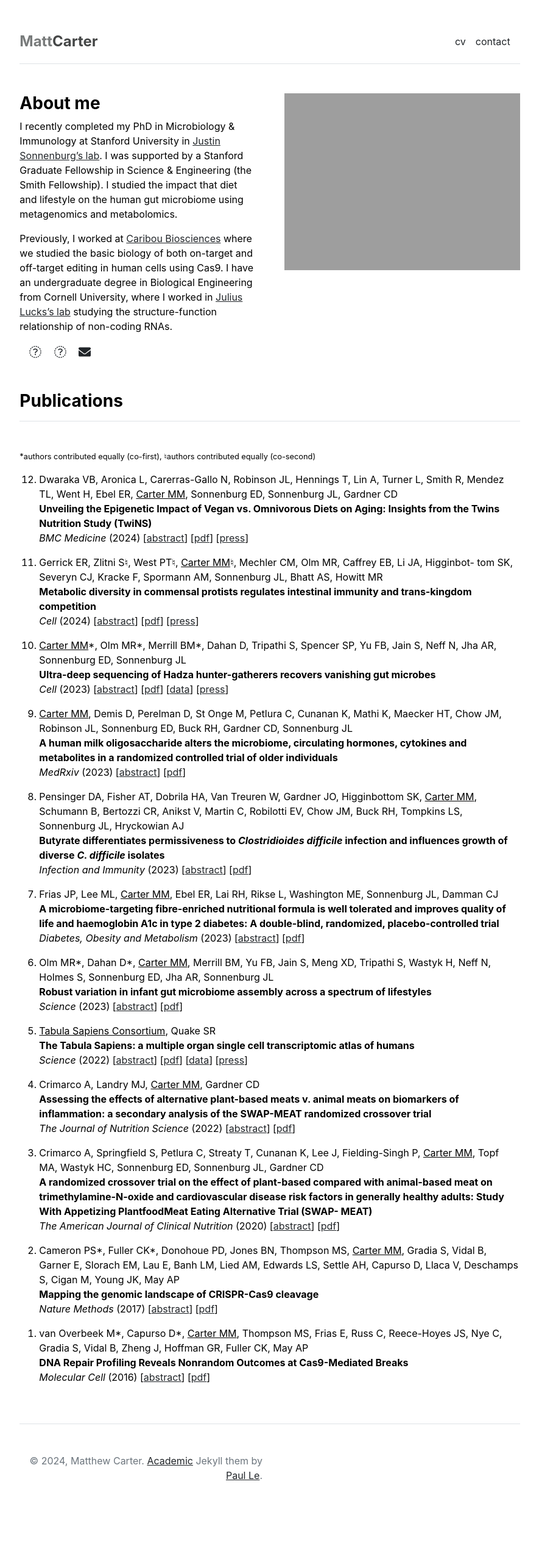
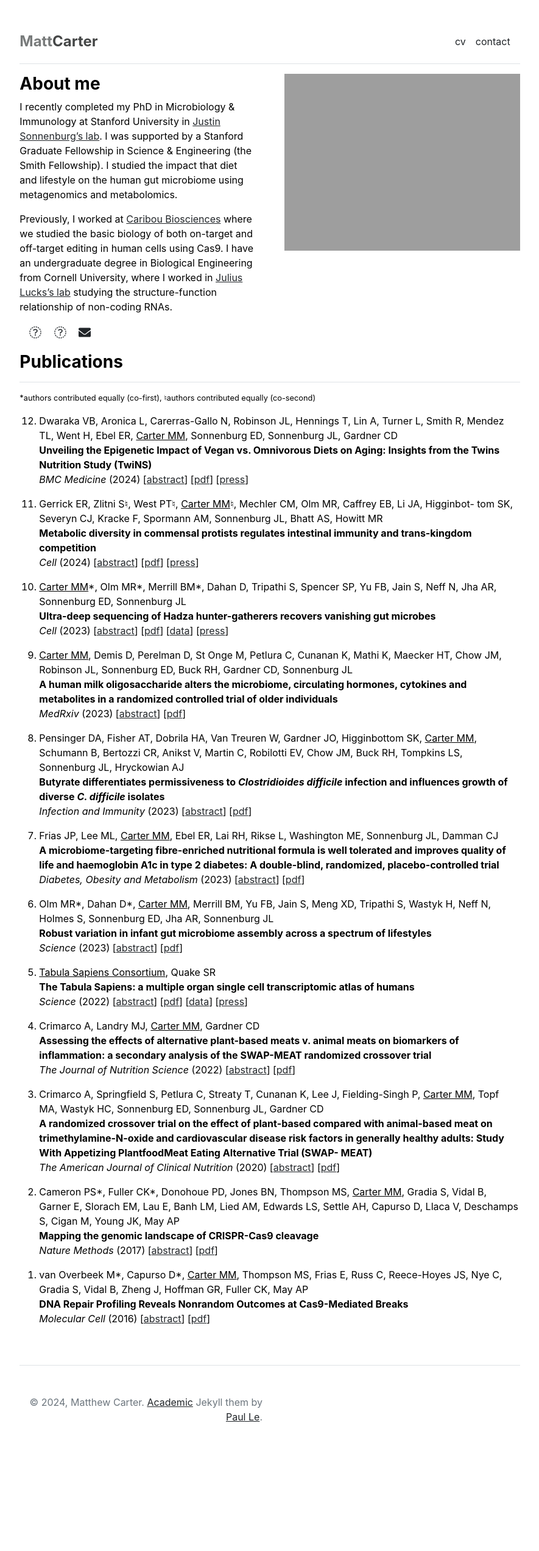
Before and after one commit to matt-cart/matt-cart.github.io, a Jekyll site: the page built from index.md, in a window 1280 px wide. Shown: the whole page at 61% size, without its empty margins (197-1082 px from the left). Built offline with Jekyll 4.4.1, drawn with Linux system fonts in a browser that asks for light colours; after the commit the page ends 2447 px from its top, so only the background shows below that.

Commit message:
css again

```diff
--- a/_sass/main.scss
+++ b/_sass/main.scss
@@ -14,7 +14,7 @@ body a {
 }
 
 .mb-5 {
-  margin-bottom: 1rem;
+  margin-bottom: 1rem !important;
 }
 
 .author-cont {
```
